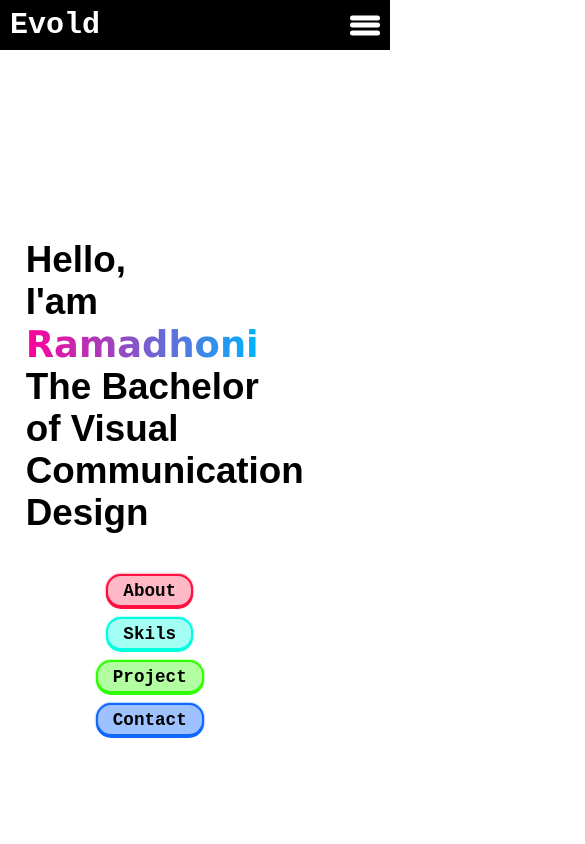
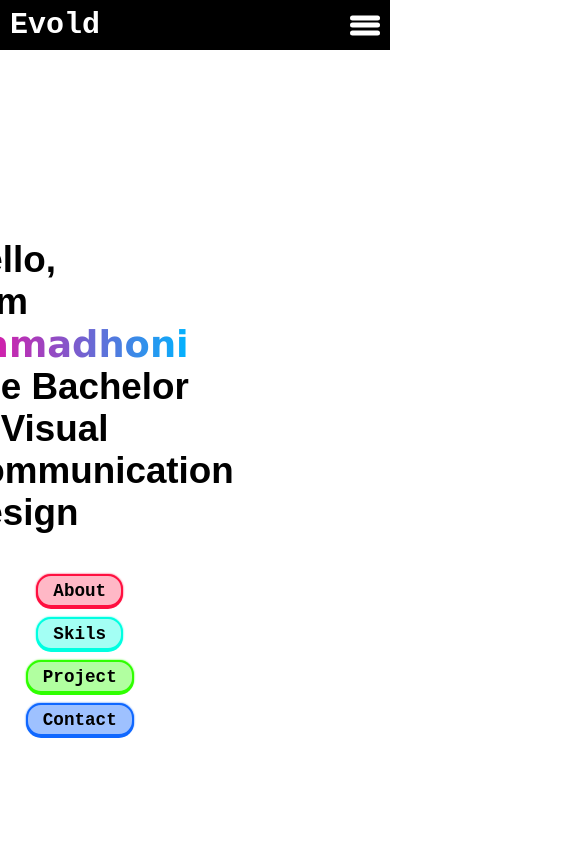
Before and after one commit to DhoniTita/DhoniTita.github.io, a plain HTML site: page index.html in a window 390 px wide. Shown: the top 844 px of the page, 585 px wide, since content can reach past the window. Drawn offline with nearby package versions, Linux system fonts and the light colour scheme.

Commit message:
update style.css

```diff
--- a/style.css
+++ b/style.css
@@ -925,4 +925,8 @@ b{
     aside{
       display: none;
     }
+
+    main{
+      padding: 0;
+    }
 }
```
